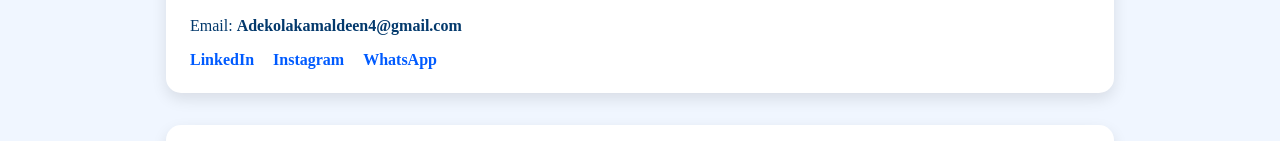
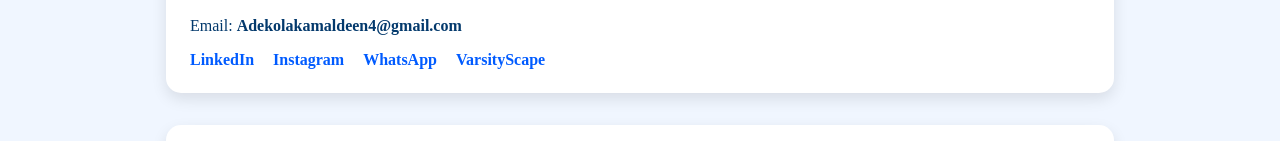
Before and after one commit to Adekolakamaldeen4/Adekolakamaldeen4.io, a plain HTML site: page index.html in a window 1280 px wide. Shown: the part 1160-1301 px from the top of the page. Drawn offline with Linux system fonts and the light colour scheme.

Commit message:
Add VarsityScape link to social section

```diff
--- a/index.html
+++ b/index.html
@@ -144,6 +144,7 @@
             <a href="https://ng.linkedin.com/in/kamaldeen-adekola">LinkedIn</a>
             <a href="https://www.instagram.com/adekolakamaldeen001/">Instagram</a>
             <a href="https://wa.me/08123902149">WhatsApp</a>
+            <a href="https://app.varsityscape.com/r/adekolakamaldeen001">VarsityScape</a>
         </div>
     </section>
 </div>
```
